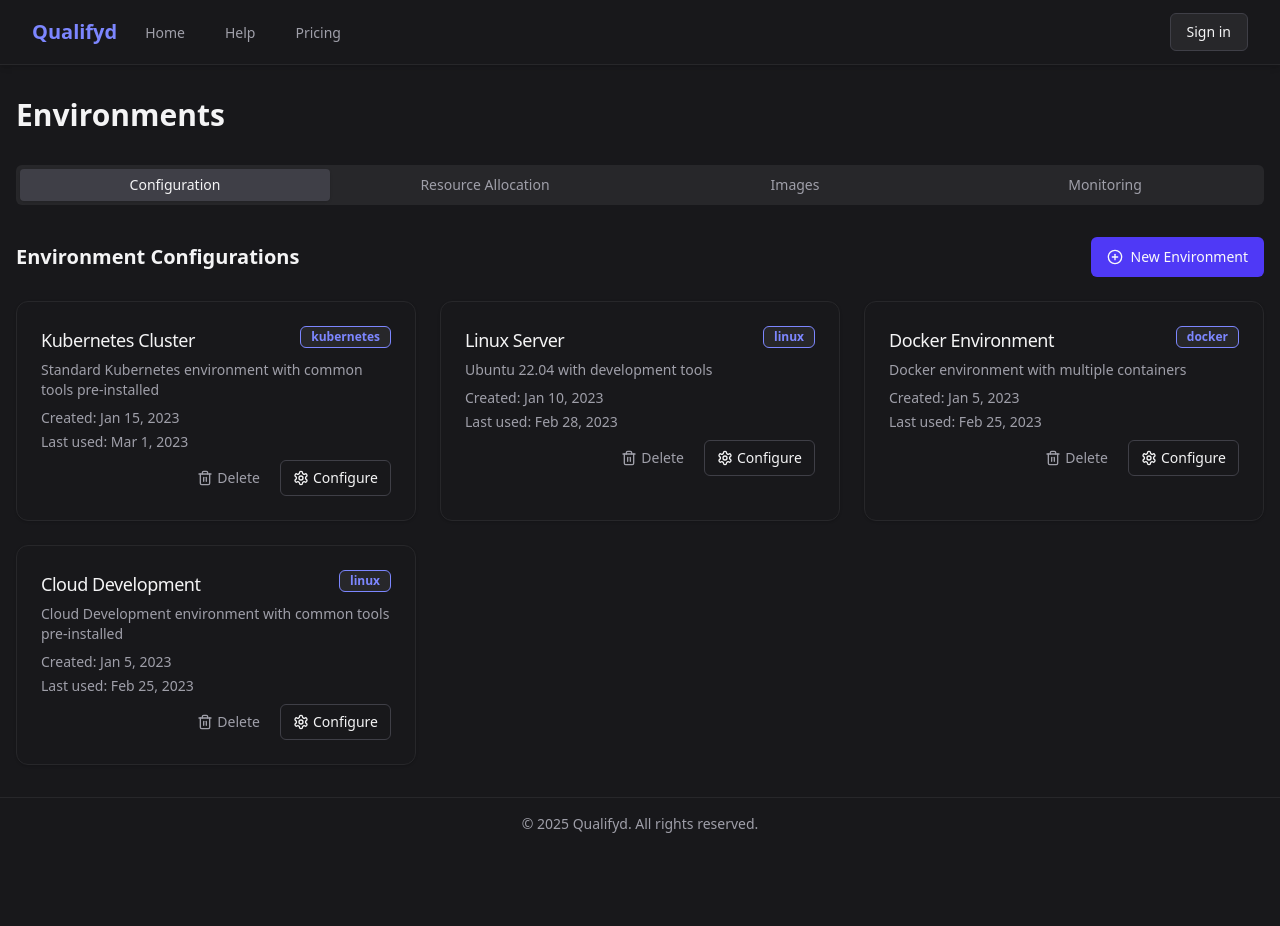
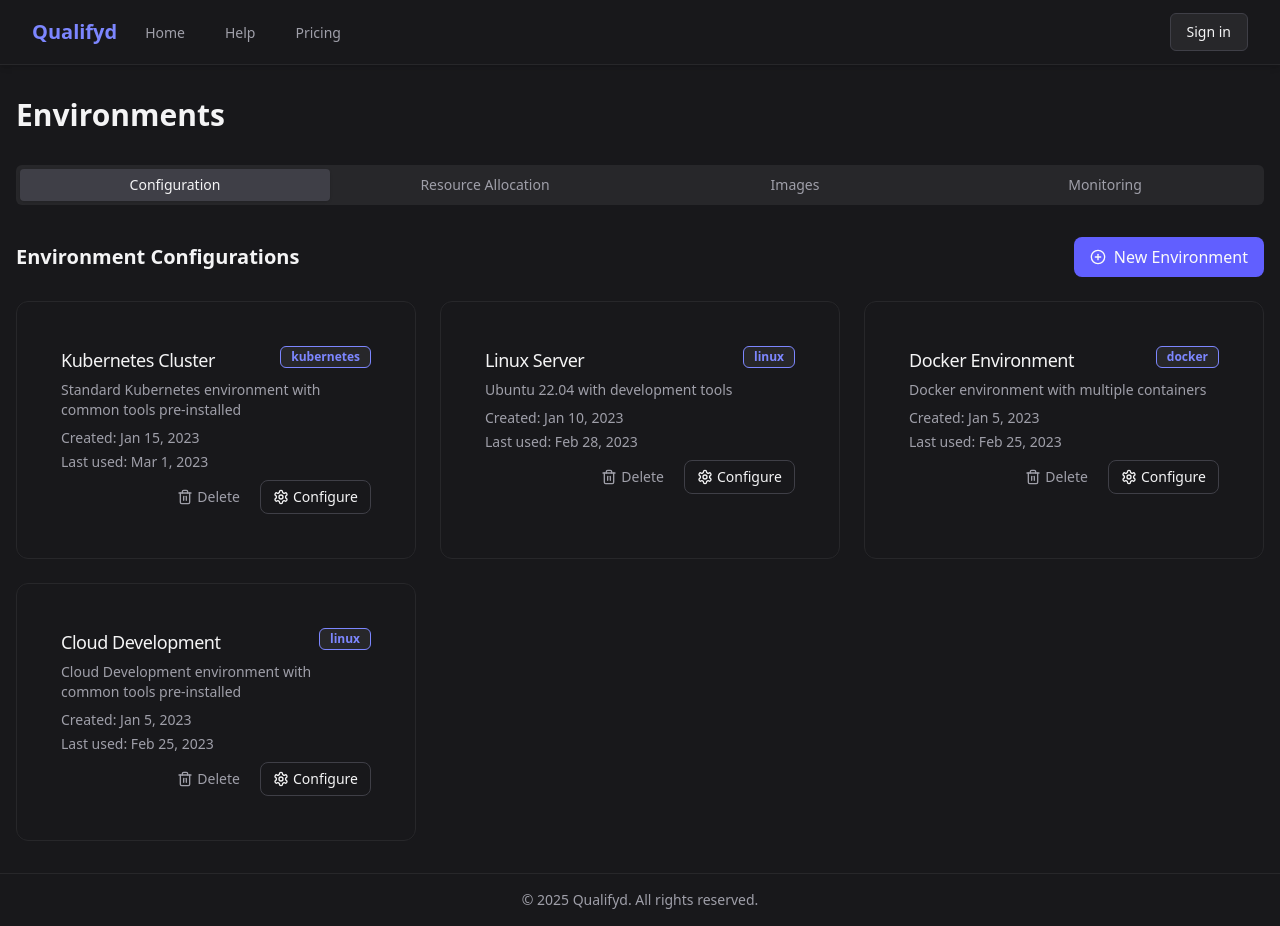
Before and after one commit to cstanislawski/qualifyd, a Next.js app in the folder frontend/: page /environments in a window 1280 px wide. Before the commit the page ends 850 px from the top, so only its background shows below. Built offline with nearby package versions, Linux system fonts and the light colour scheme.

Commit message:
more consistent styling, add redirect to help in pricing

```diff
--- a/frontend/src/app/environments/components/ResourceAllocationList.tsx
+++ b/frontend/src/app/environments/components/ResourceAllocationList.tsx
@@ -449,21 +449,21 @@ export function ResourceAllocationList() {
             <div className="flex gap-2">
               <Button
                 size="sm"
-                variant={timeframe === '7d' ? 'default' : 'outline'}
+                variant={timeframe === '7d' ? 'primary' : 'outline'}
                 onClick={() => setView2('7d')}
               >
                 7d
               </Button>
               <Button
                 size="sm"
-                variant={timeframe === '30d' ? 'default' : 'outline'}
+                variant={timeframe === '30d' ? 'primary' : 'outline'}
                 onClick={() => setView2('30d')}
               >
                 30d
               </Button>
               <Button
                 size="sm"
-                variant={timeframe === '90d' ? 'default' : 'outline'}
+                variant={timeframe === '90d' ? 'primary' : 'outline'}
                 onClick={() => setView2('90d')}
               >
                 90d
--- a/frontend/src/app/pricing/page.tsx
+++ b/frontend/src/app/pricing/page.tsx
@@ -1,4 +1,5 @@
 import { Metadata } from 'next';
+import Link from 'next/link';
 
 export const metadata: Metadata = {
   title: 'Pricing - Qualifyd',
@@ -35,7 +36,9 @@ export default function Pricing() {
                 <span className="relative z-10">Choose the</span>
                 <span className="absolute -bottom-1.5 left-0 w-full h-[0.5px] bg-gradient-to-r from-transparent via-indigo-500/50 to-transparent"></span>
               </span>
-              <span className="block mt-2 bg-clip-text text-transparent bg-gradient-to-r from-indigo-400 via-purple-400 to-blue-400">Right Plan for You</span>
+              <span className="block mt-2 bg-clip-text text-transparent bg-gradient-to-r from-indigo-400 via-purple-400 to-blue-400">
+                Right Plan for You
+              </span>
             </h1>
 
             <p className="mt-6 text-xl text-zinc-300/90 max-w-2xl mx-auto leading-relaxed">
@@ -383,6 +386,30 @@ export default function Pricing() {
               <p className="text-zinc-400">If you exceed your included environment minutes, additional usage will be billed at the overage rate specified in your plan. You&apos;ll receive notifications as you approach your limit.</p>
             </div>
           </div>
+
+          {/* Help Center Link Section */}
+          <div className="flex flex-col items-center justify-center mt-8 mb-4 text-center">
+            <div className="max-w-2xl mx-auto px-4">
+              <h3 className="text-xl font-medium text-zinc-100 mb-3">More questions?</h3>
+              <p className="text-zinc-400 mb-6">
+                Visit our Help Center for detailed information about our plans, features, and more frequently asked questions.
+              </p>
+              <Link
+                href="/help"
+                className="inline-flex items-center justify-center px-6 py-2.5 bg-zinc-800/80 hover:bg-zinc-800 text-zinc-100 rounded-lg border border-zinc-700/50 hover:border-zinc-600 transition-all duration-300 font-medium text-sm group"
+              >
+                Visit Help Center
+                <svg
+                  className="ml-2 w-4 h-4 group-hover:translate-x-1 transition-transform duration-300"
+                  fill="none"
+                  viewBox="0 0 24 24"
+                  stroke="currentColor"
+                >
+                  <path strokeLinecap="round" strokeLinejoin="round" strokeWidth={2} d="M9 5l7 7-7 7" />
+                </svg>
+              </Link>
+            </div>
+          </div>
         </div>
       </div>
     </>
--- a/frontend/src/components/ui/button.tsx
+++ b/frontend/src/components/ui/button.tsx
@@ -1,49 +1,78 @@
-import * as React from "react"
-import { cva, type VariantProps } from "class-variance-authority"
-import { cn } from "@/utils/cn"
+import React from 'react';
+import { useDesignSystem } from '@/hooks/useDesignSystem';
 
-const buttonVariants = cva(
-  "inline-flex items-center justify-center rounded-md text-sm font-medium ring-offset-zinc-900 transition-colors focus-visible:outline-none focus-visible:ring-2 focus-visible:ring-indigo-500 focus-visible:ring-offset-2 disabled:pointer-events-none disabled:opacity-50",
-  {
-    variants: {
-      variant: {
-        default: "bg-indigo-600 text-zinc-50 hover:bg-indigo-700",
-        destructive: "bg-red-600 text-zinc-50 hover:bg-red-700",
-        outline: "border border-zinc-700 bg-transparent hover:bg-zinc-800 hover:text-zinc-50",
-        secondary: "bg-zinc-800 text-zinc-50 hover:bg-zinc-700",
-        ghost: "hover:bg-zinc-800 hover:text-zinc-50",
-        link: "text-indigo-500 underline-offset-4 hover:underline",
-      },
-      size: {
-        default: "h-10 px-4 py-2",
-        sm: "h-9 rounded-md px-3",
-        lg: "h-11 rounded-md px-8",
-        icon: "h-10 w-10",
-      },
-    },
-    defaultVariants: {
-      variant: "default",
-      size: "default",
-    },
-  }
-)
+interface ButtonProps extends React.ButtonHTMLAttributes<HTMLButtonElement> {
+  variant?: 'primary' | 'secondary' | 'outline' | 'ghost';
+  size?: 'sm' | 'md' | 'lg';
+  loading?: boolean;
+  icon?: React.ReactNode;
+  fullWidth?: boolean;
+}
 
-export interface ButtonProps
-  extends React.ButtonHTMLAttributes<HTMLButtonElement>,
-    VariantProps<typeof buttonVariants> {}
+export const Button: React.FC<ButtonProps> = ({
+  variant = 'primary',
+  size = 'md',
+  loading = false,
+  icon,
+  fullWidth = false,
+  children,
+  className = '',
+  disabled,
+  ...props
+}) => {
+  const ds = useDesignSystem();
+  const variantStyles = ds.getButtonVariant(variant);
+  const borderRadius = ds.getBorder('radius', 'lg');
+  const transition = ds.getAnimation('duration', 300);
 
-const Button = React.forwardRef<HTMLButtonElement, ButtonProps>(
-  ({ className, variant, size, ...props }, ref) => {
-    const Comp = "button"
-    return (
-      <Comp
-        className={cn(buttonVariants({ variant, size, className }))}
-        ref={ref}
-        {...props}
-      />
-    )
-  }
-)
-Button.displayName = "Button"
+  const sizeStyles = {
+    sm: 'px-3 py-1.5 text-sm',
+    md: 'px-4 py-2 text-base',
+    lg: 'px-6 py-3 text-lg',
+  };
 
-export { Button, buttonVariants }
+  return (
+    <button
+      className={`
+        ${variantStyles}
+        ${sizeStyles[size]}
+        ${borderRadius}
+        ${transition}
+        ${fullWidth ? 'w-full' : ''}
+        inline-flex items-center justify-center
+        font-medium
+        focus:outline-none focus:ring-2 focus:ring-offset-2 focus:ring-${ds.getColor('primary.base')}
+        disabled:opacity-50 disabled:cursor-not-allowed
+        ${className}
+      `}
+      disabled={disabled || loading}
+      {...props}
+    >
+      {loading ? (
+        <svg
+          className="animate-spin -ml-1 mr-3 h-5 w-5 text-white"
+          xmlns="http://www.w3.org/2000/svg"
+          fill="none"
+          viewBox="0 0 24 24"
+        >
+          <circle
+            className="opacity-25"
+            cx="12"
+            cy="12"
+            r="10"
+            stroke="currentColor"
+            strokeWidth="4"
+          />
+          <path
+            className="opacity-75"
+            fill="currentColor"
+            d="M4 12a8 8 0 018-8V0C5.373 0 0 5.373 0 12h4zm2 5.291A7.962 7.962 0 014 12H0c0 3.042 1.135 5.824 3 7.938l3-2.647z"
+          />
+        </svg>
+      ) : icon ? (
+        <span className="mr-2">{icon}</span>
+      ) : null}
+      {children}
+    </button>
+  );
+};
--- a/frontend/src/components/ui/card.tsx
+++ b/frontend/src/components/ui/card.tsx
@@ -1,20 +1,50 @@
-import * as React from "react"
+import React from 'react';
+import { useDesignSystem } from '@/hooks/useDesignSystem';
 import { cn } from "@/utils/cn"
 
-const Card = React.forwardRef<
-  HTMLDivElement,
-  React.HTMLAttributes<HTMLDivElement>
->(({ className, ...props }, ref) => (
-  <div
-    ref={ref}
-    className={cn(
-      "rounded-xl border border-zinc-800 bg-zinc-950 text-zinc-50 shadow",
-      className
-    )}
-    {...props}
-  />
-))
-Card.displayName = "Card"
+interface CardProps {
+  variant?: 'primary' | 'secondary' | 'neutral';
+  children: React.ReactNode;
+  className?: string;
+  hover?: boolean;
+  glow?: boolean;
+}
+
+export const Card: React.FC<CardProps> = ({
+  variant = 'neutral',
+  children,
+  className = '',
+  hover = true,
+  glow = true,
+}) => {
+  const ds = useDesignSystem();
+  const styles = ds.getCardStyle(variant);
+  const borderRadius = ds.getBorder('radius', 'xl');
+  const transition = ds.getAnimation('duration', 300);
+  const blur = ds.getEffect('blur', 'sm');
+
+  return (
+    <div className="relative group">
+      {glow && (
+        <div
+          className={`absolute -inset-0.5 ${borderRadius} opacity-20 group-hover:opacity-30 ${blur} ${transition} ${styles.gradient}`}
+        />
+      )}
+      <div
+        className={`
+          relative bg-zinc-800/80 ${borderRadius} p-5 h-full
+          border ${styles.border}
+          ${hover ? `group-hover:border-${ds.getColor('primary.base')}/20 group-hover:shadow-sm group-hover:shadow-${ds.getColor('primary.base')}/5` : ''}
+          ${transition}
+          backdrop-blur-sm
+          ${className}
+        `}
+      >
+        {children}
+      </div>
+    </div>
+  );
+};
 
 const CardHeader = React.forwardRef<
   HTMLDivElement,
@@ -72,4 +102,4 @@ const CardFooter = React.forwardRef<
 ))
 CardFooter.displayName = "CardFooter"
 
-export { Card, CardHeader, CardFooter, CardTitle, CardDescription, CardContent }
+export { CardHeader, CardFooter, CardTitle, CardDescription, CardContent }
--- /dev/null
+++ b/frontend/src/hooks/useDesignSystem.ts
@@ -0,0 +1,84 @@
+import { colors, spacing, typography, borders, effects, animation, gradients, containers } from '../styles/design-system';
+
+// Define a type for the nested object structure
+type NestedObject = Record<string, string | Record<string, string | Record<string, string>>>;
+
+export const useDesignSystem = () => {
+  const getColor = (path: string) => {
+    const parts = path.split('.');
+    let result: NestedObject | string = colors;
+    for (const part of parts) {
+      if (typeof result === 'object' && part in result) {
+        result = result[part] as NestedObject | string;
+      }
+    }
+    return result as string;
+  };
+
+  const getGradient = (path: string) => {
+    const parts = path.split('.');
+    let result: NestedObject | string = gradients;
+    for (const part of parts) {
+      if (typeof result === 'object' && part in result) {
+        result = result[part] as NestedObject | string;
+      }
+    }
+    return result as string;
+  };
+
+  const getSpacing = (size: keyof typeof spacing) => spacing[size];
+
+  const getTypography = (category: keyof typeof typography, variant: string) => typography[category][variant];
+
+  const getBorder = (category: keyof typeof borders, variant: string) => borders[category][variant];
+
+  const getEffect = (category: keyof typeof effects, variant: string) => effects[category][variant];
+
+  const getAnimation = (category: keyof typeof animation, variant: string | number) => animation[category][variant];
+
+  const getContainer = (category: keyof typeof containers, variant: string) => containers[category][variant];
+
+  const getButtonVariant = (variant: 'primary' | 'secondary' | 'outline' | 'ghost') => {
+    const variants = {
+      primary: `bg-${colors.primary.base} text-zinc-50 hover:bg-${colors.primary.dark}`,
+      secondary: `bg-${colors.secondary.base} text-zinc-50 hover:bg-${colors.secondary.dark}`,
+      outline: `border border-${colors.neutral[700]} bg-transparent hover:bg-${colors.neutral[800]} hover:text-zinc-50`,
+      ghost: `hover:bg-${colors.neutral[800]} hover:text-zinc-50`,
+    };
+    return variants[variant];
+  };
+
+  const getCardStyle = (variant: 'primary' | 'secondary' | 'neutral') => {
+    const variants = {
+      primary: {
+        gradient: `from-${colors.primary.base} to-${colors.secondary.base}`,
+        border: `border-${colors.primary.base}/20`,
+        glow: `bg-${colors.primary.base}/20`,
+      },
+      secondary: {
+        gradient: `from-${colors.secondary.base} to-${colors.accent.blue.base}`,
+        border: `border-${colors.secondary.base}/20`,
+        glow: `bg-${colors.secondary.base}/20`,
+      },
+      neutral: {
+        gradient: `from-${colors.neutral[700]} to-${colors.neutral[800]}`,
+        border: `border-${colors.neutral[700]}/50`,
+        glow: `bg-${colors.neutral[700]}/20`,
+      },
+    };
+    return variants[variant];
+  };
+
+  return {
+    getColor,
+    getGradient,
+    getSpacing,
+    getTypography,
+    getBorder,
+    getEffect,
+    getAnimation,
+    getContainer,
+    getButtonVariant,
+    getCardStyle,
+  };
+};
--- /dev/null
+++ b/frontend/src/styles/design-system.ts
@@ -0,0 +1,191 @@
+export const colors = {
+  primary: {
+    light: 'indigo-400',
+    base: 'indigo-500',
+    dark: 'indigo-600',
+  },
+  secondary: {
+    light: 'purple-400',
+    base: 'purple-500',
+    dark: 'purple-600',
+  },
+  accent: {
+    blue: {
+      light: 'blue-400',
+      base: 'blue-500',
+      dark: 'blue-600',
+    },
+    green: {
+      light: 'green-400',
+      base: 'green-500',
+      dark: 'green-600',
+    },
+    yellow: {
+      light: 'yellow-400',
+      base: 'yellow-500',
+      dark: 'yellow-600',
+    },
+  },
+  neutral: {
+    50: 'zinc-50',
+    100: 'zinc-100',
+    200: 'zinc-200',
+    300: 'zinc-300',
+    400: 'zinc-400',
+    500: 'zinc-500',
+    600: 'zinc-600',
+    700: 'zinc-700',
+    800: 'zinc-800',
+    900: 'zinc-900',
+    950: 'zinc-950',
+  },
+};
+
+export const spacing = {
+  0: '0',
+  1: '0.25rem',
+  2: '0.5rem',
+  3: '0.75rem',
+  4: '1rem',
+  5: '1.25rem',
+  6: '1.5rem',
+  8: '2rem',
+  10: '2.5rem',
+  12: '3rem',
+  16: '4rem',
+  20: '5rem',
+};
+
+export const typography = {
+  size: {
+    xs: 'text-xs',
+    sm: 'text-sm',
+    base: 'text-base',
+    lg: 'text-lg',
+    xl: 'text-xl',
+    '2xl': 'text-2xl',
+    '3xl': 'text-3xl',
+    '4xl': 'text-4xl',
+    '5xl': 'text-5xl',
+    '6xl': 'text-6xl',
+  },
+  weight: {
+    light: 'font-light',
+    normal: 'font-normal',
+    medium: 'font-medium',
+    semibold: 'font-semibold',
+    bold: 'font-bold',
+  },
+  leading: {
+    none: 'leading-none',
+    tight: 'leading-tight',
+    snug: 'leading-snug',
+    normal: 'leading-normal',
+    relaxed: 'leading-relaxed',
+    loose: 'leading-loose',
+  },
+};
+
+export const borders = {
+  radius: {
+    none: 'rounded-none',
+    sm: 'rounded-sm',
+    base: 'rounded',
+    md: 'rounded-md',
+    lg: 'rounded-lg',
+    xl: 'rounded-xl',
+    '2xl': 'rounded-2xl',
+    full: 'rounded-full',
+  },
+  width: {
+    0: 'border-0',
+    1: 'border',
+    2: 'border-2',
+    4: 'border-4',
+    8: 'border-8',
+  },
+  opacity: {
+    10: '10',
+    20: '20',
+    30: '30',
+    40: '40',
+    50: '50',
+    60: '60',
+    70: '70',
+    80: '80',
+    90: '90',
+    100: '100',
+  },
+};
+
+export const effects = {
+  shadow: {
+    none: 'shadow-none',
+    sm: 'shadow-sm',
+    base: 'shadow',
+    md: 'shadow-md',
+    lg: 'shadow-lg',
+    xl: 'shadow-xl',
+    '2xl': 'shadow-2xl',
+  },
+  blur: {
+    none: 'blur-none',
+    sm: 'blur-sm',
+    base: 'blur',
+    md: 'blur-md',
+    lg: 'blur-lg',
+    xl: 'blur-xl',
+    '2xl': 'blur-2xl',
+    '3xl': 'blur-3xl',
+  },
+};
+
+export const animation = {
+  duration: {
+    75: 'duration-75',
+    100: 'duration-100',
+    150: 'duration-150',
+    200: 'duration-200',
+    300: 'duration-300',
+    500: 'duration-500',
+    700: 'duration-700',
+    1000: 'duration-1000',
+  },
+  timing: {
+    linear: 'ease-linear',
+    in: 'ease-in',
+    out: 'ease-out',
+    inOut: 'ease-in-out',
+  },
+};
+
+export const gradients = {
+  primary: 'from-indigo-500 to-purple-500',
+  secondary: 'from-purple-500 to-blue-500',
+  accent: {
+    blue: 'from-blue-500 to-sky-500',
+    green: 'from-green-500 to-emerald-500',
+    yellow: 'from-yellow-500 to-amber-500',
+  },
+};
+
+export const containers = {
+  maxWidth: {
+    xs: 'max-w-xs',
+    sm: 'max-w-sm',
+    md: 'max-w-md',
+    lg: 'max-w-lg',
+    xl: 'max-w-xl',
+    '2xl': 'max-w-2xl',
+    '3xl': 'max-w-3xl',
+    '4xl': 'max-w-4xl',
+    '5xl': 'max-w-5xl',
+    '6xl': 'max-w-6xl',
+    '7xl': 'max-w-7xl',
+  },
+  padding: {
+    base: 'px-4 py-5 sm:p-6',
+    lg: 'px-6 py-8 sm:px-10 sm:py-10',
+    xl: 'px-8 py-10 sm:px-12 sm:py-12',
+  },
+};
```
